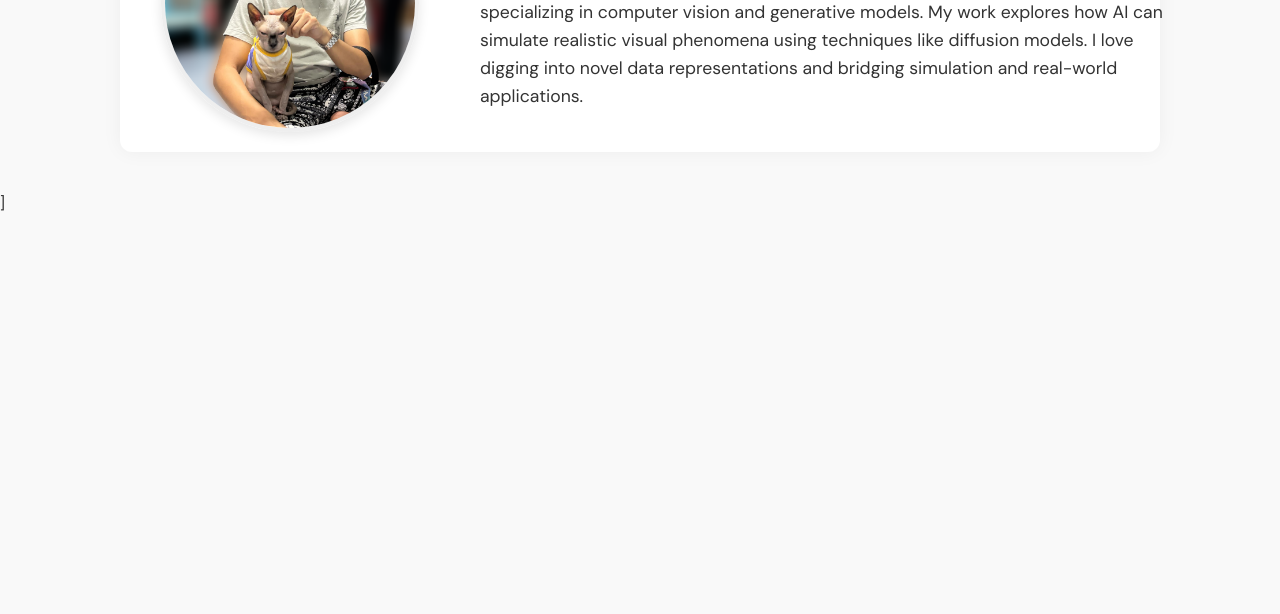
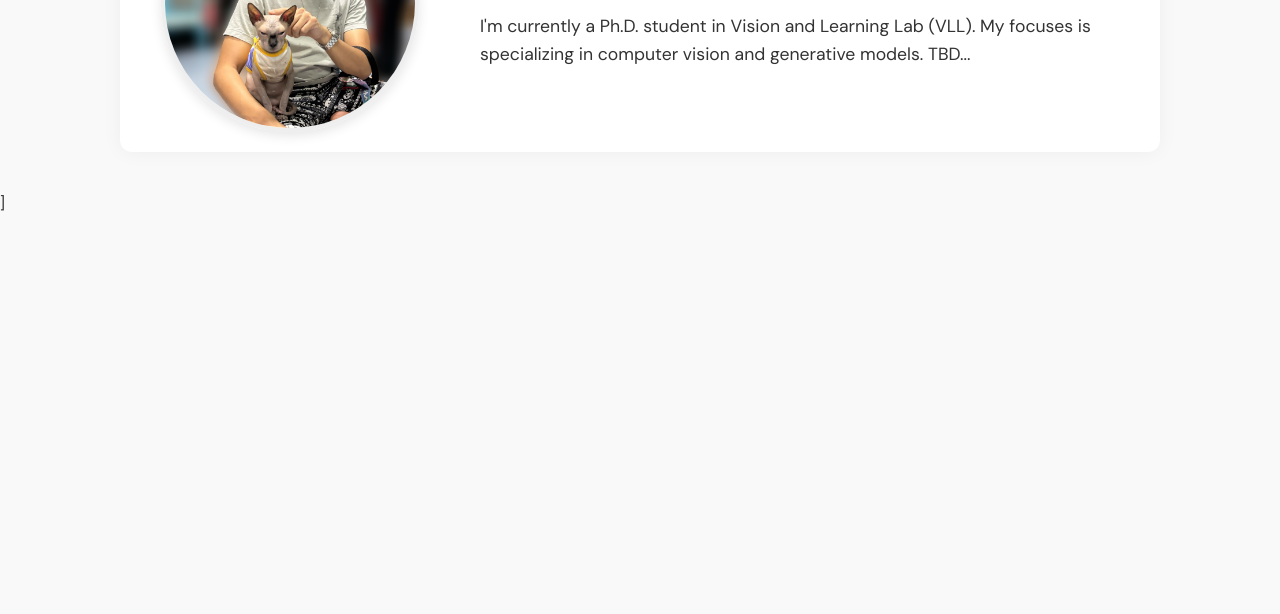
Before and after one commit to puntawatp/puntawatp.github.io, a plain HTML site: page index.html in a window 1280 px wide. Shown: the part 186-800 px from the top of the page. Drawn offline with Linux system fonts and the light colour scheme.

```diff
--- a/index.html
+++ b/index.html
@@ -24,8 +24,7 @@
       <p>
         <!-- You can type your introduction text here -->
         I'm currently a Ph.D. student in Vision and Learning Lab (VLL). My focuses is specializing in computer vision and generative models.
-        My work explores how AI can simulate realistic visual phenomena using techniques like diffusion models.
-        I love digging into novel data representations and bridging simulation and real-world applications.
+        TBD...
       </p>
     </div>
   </div>
```
